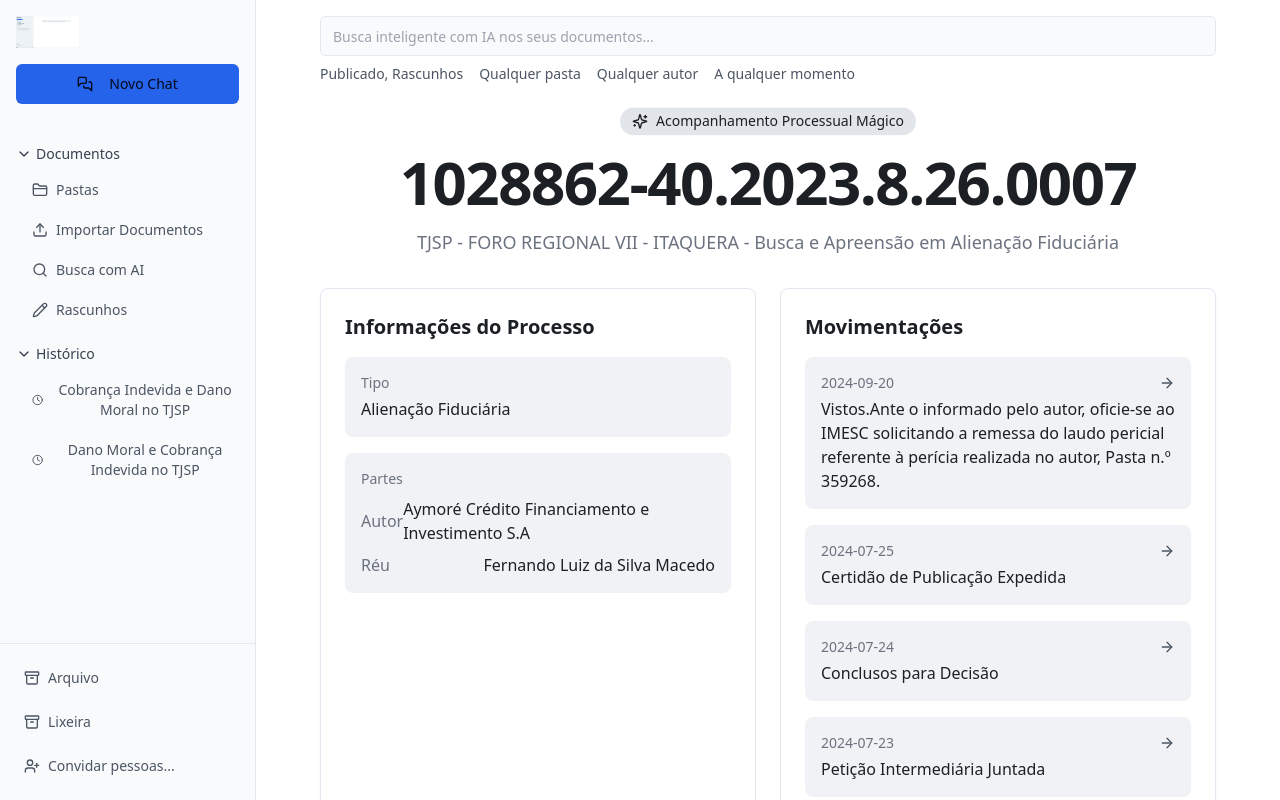
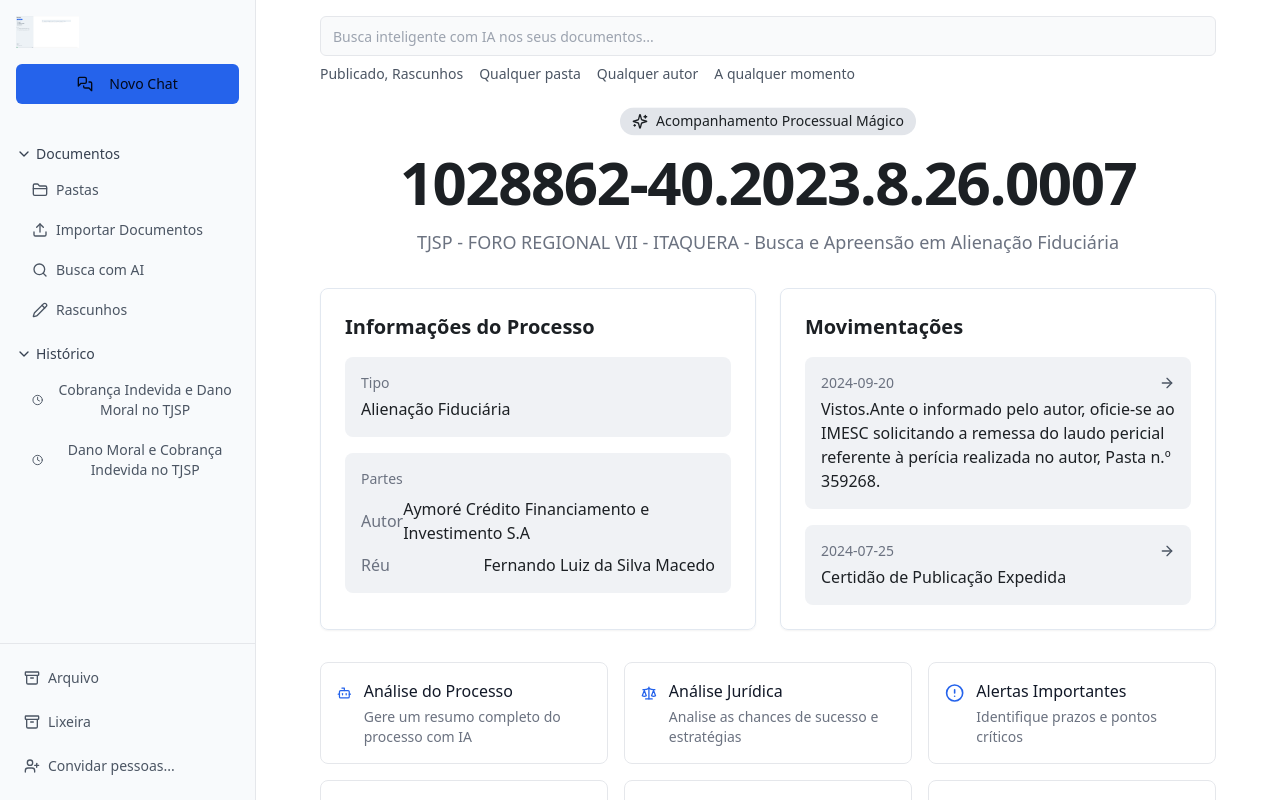
Before and after one commit to DanielFillol/lawsuit-magic-wind, a React (Vite) app: page / in a window 1280 px wide. Built offline with nearby package versions, Linux system fonts and the light colour scheme.

Commit message:
Reverted to edit edt-9d9aef0c-685d-4199-af0c-4b34fd1aba0f: "Move Process Information Up
Rearrange the layout by moving the process information section above the movements section in the grid."

```diff
--- a/src/pages/Index.tsx
+++ b/src/pages/Index.tsx
@@ -1,4 +1,3 @@
-
 import {
   MessagesSquare,
   FolderClosed,
@@ -49,46 +48,6 @@ const Index = () => {
         description: "Certidão de Publicação Expedida",
         type: "ANDAMENTO",
       },
-      {
-        date: "2024-07-24",
-        description: "Conclusos para Decisão",
-        type: "ANDAMENTO",
-      },
-      {
-        date: "2024-07-23",
-        description: "Petição Intermediária Juntada",
-        type: "JUNTADA",
-      },
-      {
-        date: "2024-07-22",
-        description: "Certidão de Cartório Expedida",
-        type: "EXPEDIENTE",
-      },
-      {
-        date: "2024-07-21",
-        description: "Mandado Devolvido Cumprido",
-        type: "ANDAMENTO",
-      },
-      {
-        date: "2024-07-20",
-        description: "Audiência de Conciliação Designada",
-        type: "AUDIENCIA",
-      },
-      {
-        date: "2024-07-19",
-        description: "Contestação Juntada",
-        type: "JUNTADA",
-      },
-      {
-        date: "2024-07-18",
-        description: "Citação Ordenada",
-        type: "DESPACHO",
-      },
-      {
-        date: "2024-07-17",
-        description: "Inicial Distribuída",
-        type: "DISTRIBUICAO",
-      },
     ],
   };
 
@@ -127,7 +86,6 @@ const Index = () => {
 
   return (
     <div className="flex h-screen">
-      {/* Sidebar */}
       <aside className="w-64 bg-[#F8FAFC] border-r border-gray-200 flex flex-col">
         <div className="p-4">
           <div className="mb-4">
```
